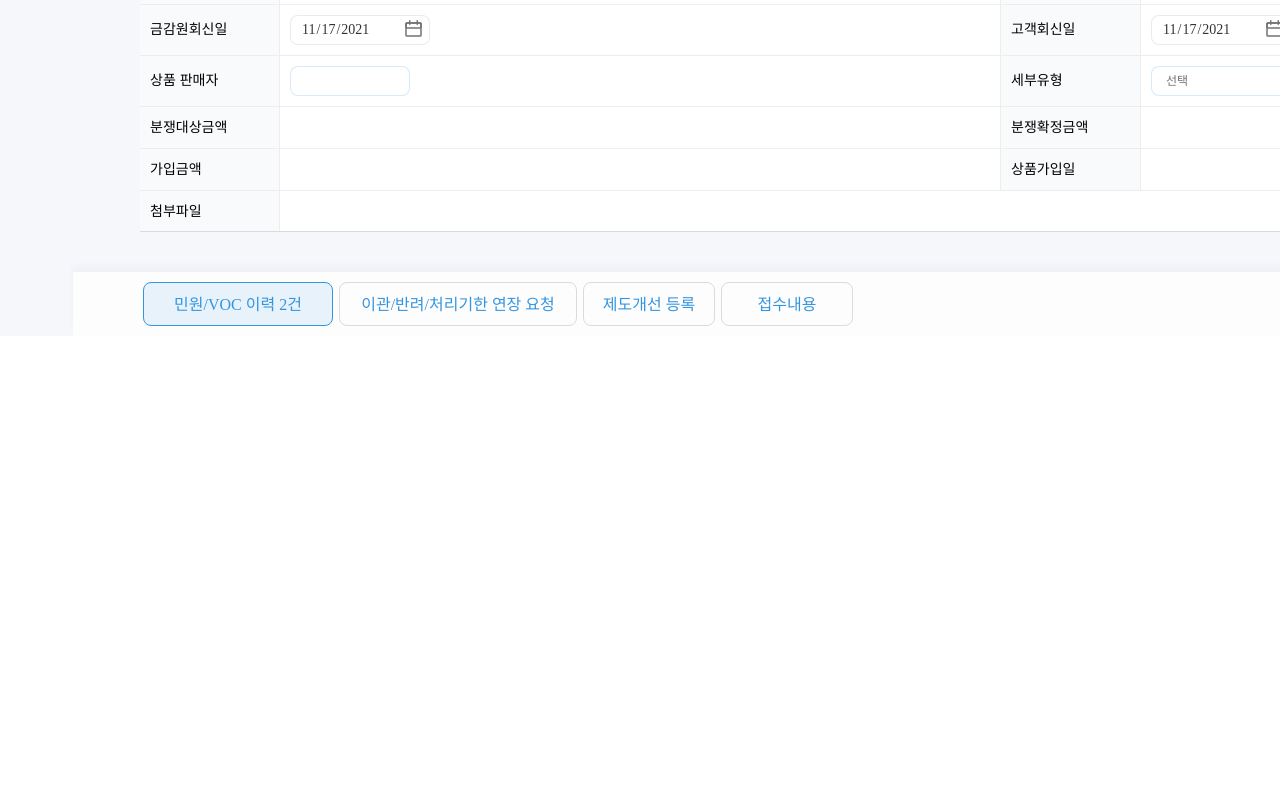
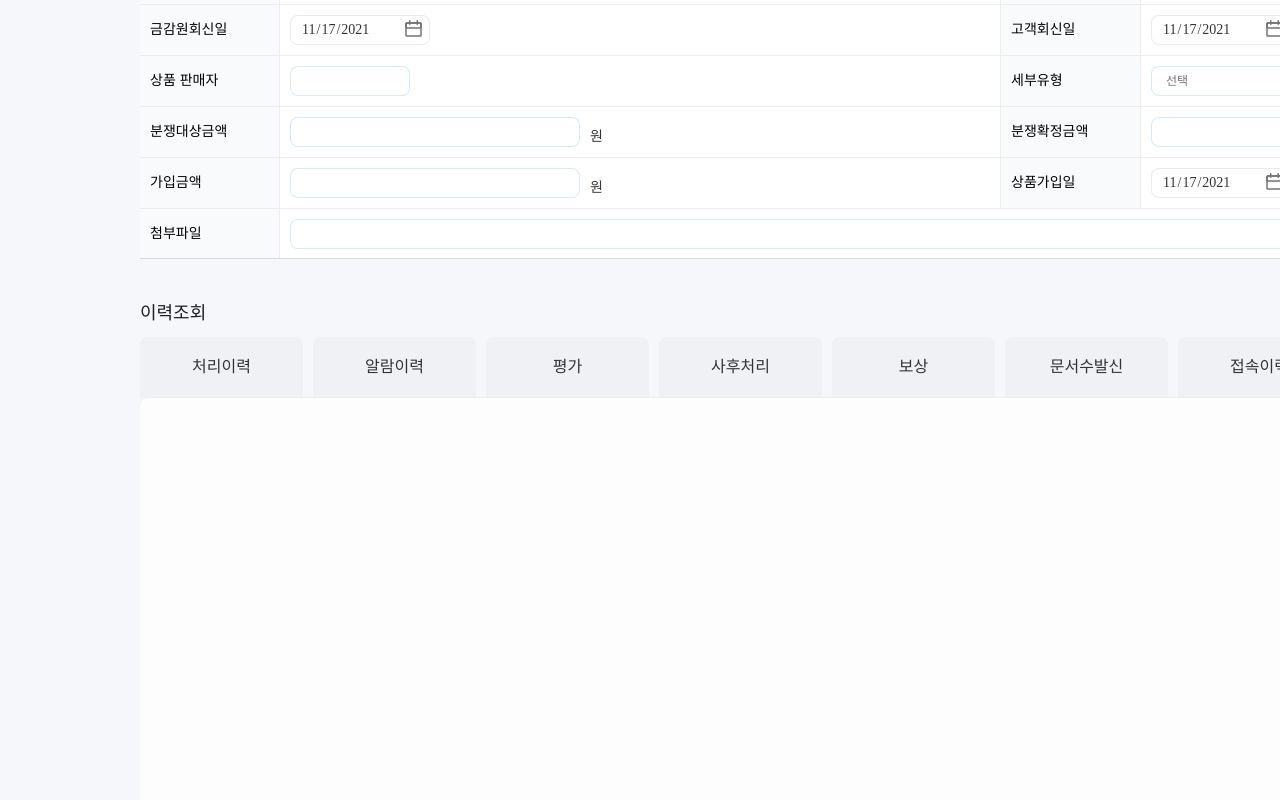
Before and after one commit to csdp0106o2ux/sinhanProject, a React (Create React App) app: page /vocSearch in a window 1280 px wide. Shown: the part 1900-2700 px from the top of the page. Before the commit the page ends 2236 px from the top, so only its background shows below. Built offline with nearby package versions, Linux system fonts and the light colour scheme.

Commit message:
feat: add SearchLabel components

```diff
--- /dev/null
+++ b/src/pages/vocSearch/components/SearchLabel/index.jsx
@@ -0,0 +1,35 @@
+import React from 'react';
+import { styled } from 'styled-components';
+
+const Container = styled.div`
+    width: 163px;
+    height: 61px;
+    display: flex;
+    justify-content: center;
+    align-items: center;
+    border-top-left-radius: 8px;
+    border-top-right-radius: 8px;
+    background-color: ${(props) => (props.checked ? props.theme.summerSky : props.theme.solitude)};
+`;
+
+const Title = styled.p`
+    font-family: NanumSquareOTFEB;
+    font-size: 16px;
+    font-weight: normal;
+    font-stretch: normal;
+    font-style: normal;
+    line-height: 1.31;
+    letter-spacing: normal;
+    text-align: center;
+    color: ${(props) => (props.checked ? props.theme.white : props.theme.nightRider)};
+`;
+
+const SearchLabel = (props) => {
+    return (
+        <Container checked={props.checked} onClick={props.onClick}>
+            <Title checked={props.checked}>{props.title}</Title>
+        </Container>
+    );
+};
+
+export default SearchLabel;
--- a/src/pages/vocSearch/components/style.jsx
+++ b/src/pages/vocSearch/components/style.jsx
@@ -93,4 +93,46 @@ const LabelText = styled.label`
     color: #333;
 `;
 
-export { Container, Wrapper, FlexWrap, CheckBoxWrap, CheckBox, CheckBoxText, TableWrap, BottomTabWrap, BtnWrap, BtnText, SpaceWrap, LabelText };
+const UnitText = styled.p`
+    font-family: NanumSquareOTFB;
+    font-size: 14px;
+    font-weight: normal;
+    font-stretch: normal;
+    font-style: normal;
+    line-height: 1.5;
+    letter-spacing: normal;
+    color: #333;
+`;
+
+const Title = styled.p`
+    margin-bottom: 10px;
+    font-family: NanumSquareOTFEB;
+    font-size: 18px;
+    font-weight: normal;
+    font-stretch: normal;
+    font-style: normal;
+    line-height: 1.56;
+    letter-spacing: normal;
+    color: #1f1f1f;
+`;
+
+const SearchWrap = styled.div`
+    display: flex;
+    flex-direction: column;
+`;
+
+const LabelWrap = styled.div`
+    display: flex;
+    justify-content: space-between;
+`;
+
+const DataWrap = styled.div`
+    margin-bottom: 40px;
+    padding: 20px 20px 301px;
+    height: 597px;
+    border-radius: 8px;
+    box-shadow: 0 -1px 0 0 #ededed;
+    background-color: #fdfdfd;
+`;
+
+export { Container, Wrapper, FlexWrap, CheckBoxWrap, CheckBox, CheckBoxText, TableWrap, BottomTabWrap, BtnWrap, BtnText, SpaceWrap, LabelText, UnitText, Title, SearchWrap, LabelWrap, DataWrap };
--- a/src/pages/vocSearch/index.jsx
+++ b/src/pages/vocSearch/index.jsx
@@ -1,7 +1,6 @@
-import React from 'react';
-import { styled } from 'styled-components';
+import React, { useEffect, useState } from 'react';
 
-import { CheckBox, CheckBoxText, CheckBoxWrap, Container, FlexWrap, TableWrap, Wrapper, BottomTabWrap, BtnWrap, BtnText, SpaceWrap, LabelText } from './components/style';
+import { CheckBox, CheckBoxText, CheckBoxWrap, Container, FlexWrap, TableWrap, Wrapper, BottomTabWrap, BtnWrap, BtnText, SpaceWrap, LabelText, UnitText, Title, SearchWrap, LabelWrap, DataWrap } from './components/style';
 import { BlueBtn, DropDown, Header, TabBar } from '../../components';
 import Table from '../../components/Table';
 import TextInput from '../../components/textInput/TextInput';
@@ -13,8 +12,11 @@ import Checkbox from '../../components/CheckBox';
 import TextArea from '../../components/TextArea';
 import DateInput from '../../components/DateInput';
 import Radio from '../../components/Radio';
+import SearchLabel from './components/SearchLabel';
 
 const VOCSearch = () => {
+    const [label, setLabel] = useState([]);
+    const [selectLabel, setSelectLabel] = useState();
     const introEx = {
         0: `1. 귀 은행의 일익번창하심을 기원합니다.
 2. 귀 은행에 불만사항을 제기하오니 검토하신 후 처리하여 주시기 바랍니다.
@@ -27,6 +29,63 @@ const VOCSearch = () => {
         계사년 새해를 맞아 2013년형 마이너스 통장을 발급해드립니다. “ 라는 내용입니다.
         ...`,
     };
+
+    const labelDummy = [
+        {
+            id: 0,
+            title: '처리이력',
+            checked: false,
+        },
+        {
+            id: 1,
+            title: '알람이력',
+            checked: false,
+        },
+        {
+            id: 2,
+            title: '평가',
+            checked: false,
+        },
+        {
+            id: 3,
+            title: '사후처리',
+            checked: false,
+        },
+        {
+            id: 4,
+            title: '보상',
+            checked: false,
+        },
+        {
+            id: 5,
+            title: '문서수발신',
+            checked: false,
+        },
+        {
+            id: 6,
+            title: '접속이력',
+            checked: false,
+        },
+        {
+            id: 7,
+            title: '고객안내체크',
+            checked: true,
+        },
+        {
+            id: 8,
+            title: '상품정보',
+            checked: false,
+        },
+        {
+            id: 9,
+            title: '회신문',
+            checked: false,
+        },
+    ];
+
+    useEffect(() => {
+        setLabel(labelDummy);
+    }, []);
 
     return (
         <Container>
@@ -437,23 +496,75 @@ const VOCSearch = () => {
                             </tr>
                             <tr>
                                 <th>분쟁대상금액</th>
-                                <td></td>
+                                <td>
+                                    <FlexWrap>
+                                        <TextInput width={290} marginRight={10} />
+                                        <UnitText>원</UnitText>
+                                    </FlexWrap>
+                                </td>
                                 <th>분쟁확정금액</th>
-                                <td colSpan={3}></td>
+                                <td colSpan={3}>
+                                    <FlexWrap>
+                                        <TextInput width={290} marginRight={10} />
+                                        <UnitText>원</UnitText>
+                                    </FlexWrap>
+                                </td>
                             </tr>
                             <tr>
                                 <th>가입금액</th>
-                                <td></td>
+                                <td>
+                                    <FlexWrap>
+                                        <TextInput width={290} marginRight={10} />
+                                        <UnitText>원</UnitText>
+                                    </FlexWrap>
+                                </td>
                                 <th>상품가입일</th>
-                                <td colSpan={3}></td>
+                                <td colSpan={3}>
+                                    <DateInput />
+                                </td>
                             </tr>
                             <tr>
                                 <th>첨부파일</th>
-                                <td colSpan={5}></td>
+                                <td colSpan={5}>
+                                    <CheckBoxWrap>
+                                        <TextInput width={1451} marginRight={10} />
+                                        <DefaultButton title={'찾아보기'} />
+                                    </CheckBoxWrap>
+                                </td>
                             </tr>
                         </tbody>
                     </Table>
                 </TableWrap>
+                <SearchWrap>
+                    <Title>이력조회</Title>
+                    <LabelWrap>
+                        {label.map((item) => (
+                            <SearchLabel
+                                key={item.id}
+                                title={item.title}
+                                checked={item.checked}
+                                onClick={() =>
+                                    setLabel(
+                                        label.map((list) => {
+                                            if (item.id === list.id) {
+                                                setSelectLabel(list.title);
+                                                return {
+                                                    ...list,
+                                                    checked: true,
+                                                };
+                                            }
+                                            return {
+                                                ...list,
+                                                checked: false,
+                                            };
+                                        })
+                                    )
+                                }
+                            />
+                        ))}
+                    </LabelWrap>
+                    <DataWrap></DataWrap>
+                </SearchWrap>
             </Wrapper>
             <BottomTabWrap>
                 <SpaceWrap>
--- a/src/styles/theme.jsx
+++ b/src/styles/theme.jsx
@@ -32,6 +32,7 @@ const theme = {
     pacificBlue: '#0086D9',
     freeSpeechBlue: '#3D4CBA',
     pattensBlue: '#D5E9F7',
+    solitude: '#EFF1F5',
 };
 
 export default theme;
```
